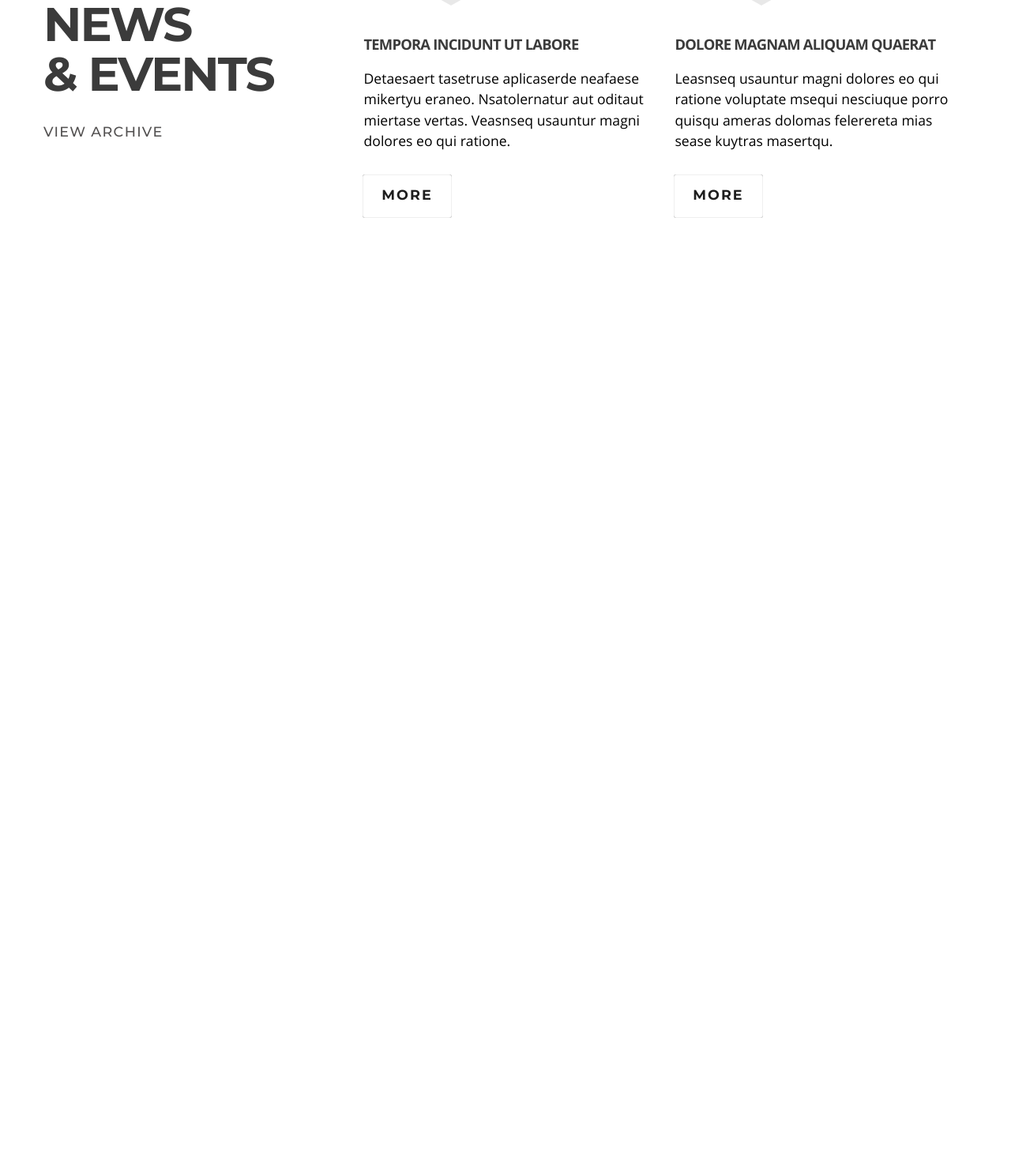
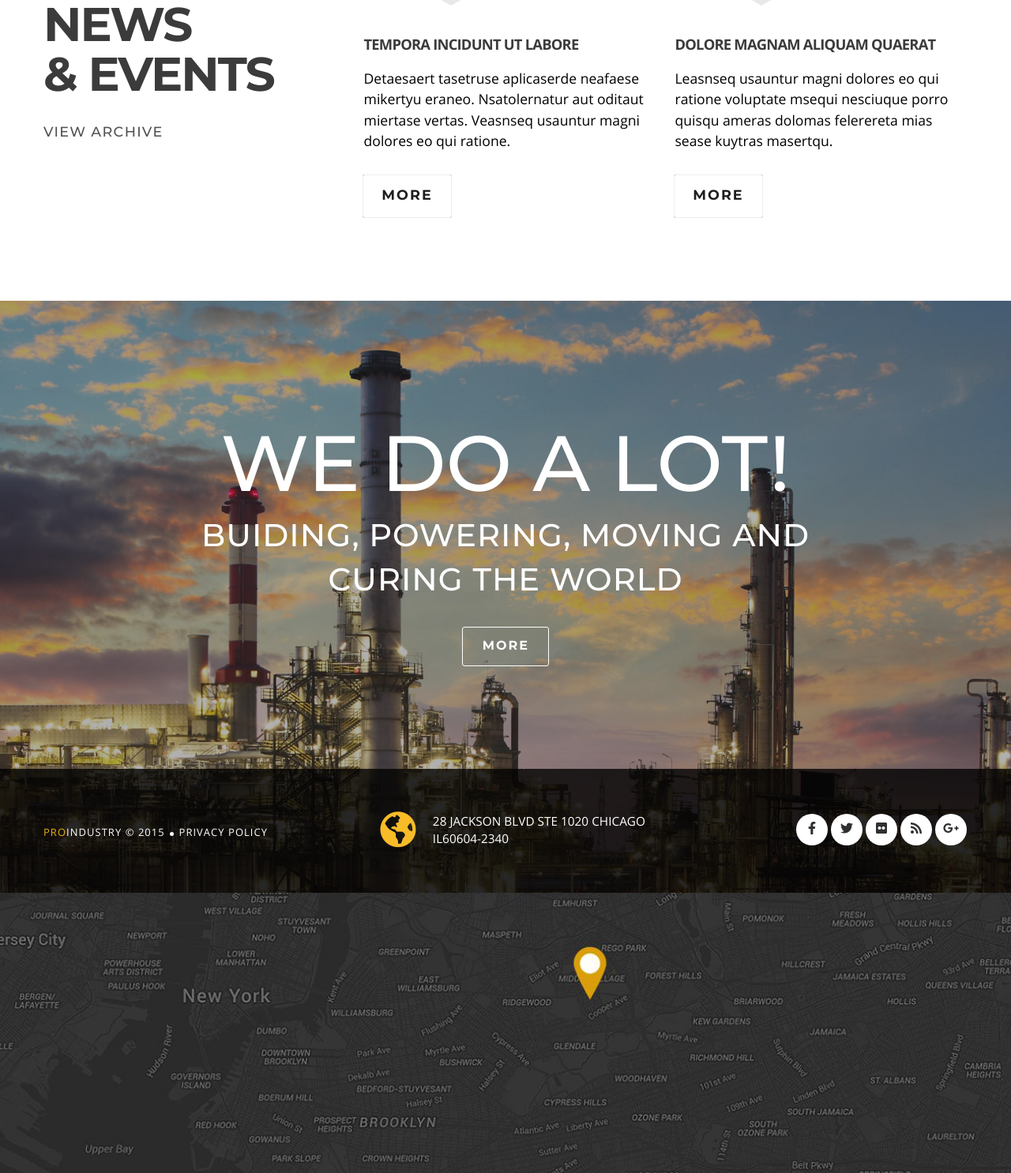
Before and after one commit to HL-Dz/proindustry, a plain HTML site: page index.html in a window 1280 px wide. Shown: the part 4883-6369 px from the top of the page at 79% size. Before the commit the page ends 5269 px from the top, so only its background shows below. Drawn offline with Linux system fonts and the light colour scheme; files whose address does not match are found by name.

Commit message:
feat: add template for footer

```diff
--- a/css/base/base.css
+++ b/css/base/base.css
@@ -11,6 +11,8 @@
   /* Backgrounds */
   --proindustry-bg: url("../../assets/images/bg/proindustry.jpg");
   --experience-bg: url("../../assets/images/bg/experience.jpg");
+  --footer-bg: url("../../assets/images/bg/building.jpg");
+  --map-bg: url("../../assets/images/bg/map.png");
   --money-bg: url("../../assets/images/content/money.jpg");
   --disk-bg: url("../../assets/images/content/technology.jpg");
 
--- a/css/components/button-go.css
+++ b/css/components/button-go.css
@@ -34,6 +34,11 @@
   color: var(--dark-color);
 }
 
+.button-link_white {
+  background: transparent;
+  border: 1px solid white;
+}
+
 .button-link:hover {
   transform: scale(1.2);
 }
--- a/css/components/events.css
+++ b/css/components/events.css
@@ -1,5 +1,5 @@
 .events {
-  padding: 4.375em 0 6.875em;
+  padding: 4.375em 0 6.6em;
   --section-color: #3b3b3b;
 }
 
--- /dev/null
+++ b/css/layouts/footer.css
@@ -0,0 +1,178 @@
+.footer-wrap {
+  padding-top: 9.7em;
+  background: var(--footer-bg);
+  background-size: cover;
+  background-position: top center;
+}
+
+.building {
+  padding-bottom: 8.125em;
+}
+
+.building__wrap {
+  display: flex;
+  flex-direction: column;
+  align-items: center;
+  color: var(--white-color);
+  text-transform: var(--upper);
+}
+
+.building__title {
+  font-size: 6.2em;
+  font-weight: 500;
+  padding-bottom: 0.02em;
+}
+
+.building__decs {
+  font-size: 2.5em;
+  font-weight: 500;
+  text-align: center;
+  line-height: 1.4;
+  letter-spacing: 1px;
+  padding-bottom: 0.75em;
+}
+
+.building__buttons {
+  display: flex;
+  justify-content: center;
+}
+
+.building__buttons .button-link {
+  margin-left: -0.4em;
+  padding-top: 0.85em;
+  font-weight: 600;
+}
+
+.contacts {
+  position: relative;
+  color: var(--white-color);
+  background: rgba(0, 0, 0, 0.78);
+  padding-top: 3.313em;
+  padding-bottom: 3.15em;
+}
+
+.scroll-up {
+  position: absolute;
+  right: 10px;
+  top: 50%;
+  transform: translateY(-50%);
+  width: 3.5em;
+  height: 3.5em;
+  background: var(--orange-color);
+  display: flex;
+  justify-content: center;
+  align-items: center;
+  border-radius: 50%;
+  cursor: pointer;
+  opacity: 0.5;
+  transition: opacity 0.3s ease-in-out;
+}
+
+.scroll-up:hover {
+  opacity: 1;
+}
+
+.scroll-up__icon {
+  color: var(--dark-color);
+}
+
+.contacts__wrap {
+  display: flex;
+  align-items: center;
+}
+
+.contacts__wrap >* {
+  flex-basis: 33.3%;
+}
+
+.privacy * {
+  font-family: 'Open Sans', sans-serif;
+  text-transform: var(--upper);
+  font-size: 0.9em;
+  letter-spacing: 1.05px;
+}
+
+.privacy__policy {
+  position: relative;
+  padding-left: 13px;
+}
+
+.privacy__policy:before {
+  content:'';
+  position: absolute;
+  right: 95%;
+  top: 50%;
+  width: 5px;
+  height: 5px;
+  border-radius: 50%;
+  background: var(--white-color);
+}
+
+.privacy .proindustry__link span {
+  font-size: 1em;
+}
+
+.address {
+  display: flex;
+  padding-left: 2.3em;
+  font-family: 'Open Sans', sans-serif;
+  text-transform: var(--upper);
+}
+
+.address__icon {
+  font-size: 2.9em;
+  color: var(--orange-color);
+}
+
+.address__target {
+  font-size: 0.96em;
+  padding-left: 1.4em;
+  padding-top: 0.2em;
+  line-height: 1.43;
+}
+
+.social {
+  margin-top: -6px;
+}
+
+.social__list {
+  display: flex;
+  justify-content: flex-end;
+}
+
+.social__item {
+  --size-icon: 40px;
+  width: var(--size-icon);
+  height: var(--size-icon);
+  margin-right: 4px;
+}
+
+.social__item:last-child {
+  margin-right: 0;
+}
+
+.social__link {
+  display: inline-flex;
+  width: 100%;
+  height: 100%;
+  justify-content: center;
+  align-items: center;
+  font-size: 1em;
+  background: var(--white-color);
+  color: var(--social-color);
+  border-radius: 50%;
+  will-change: transform;
+  transition: all 0.3s ease-in-out;
+}
+
+.social__link:hover {
+  color: var(--orange-color);
+  transform: scale(1.3);
+}
+
+.map {
+  background: var(--map-bg);
+  background-size: cover;
+  background-position: top center;
+  height: 22.188em;
+}
--- a/css/main.css
+++ b/css/main.css
@@ -5,6 +5,7 @@
 
 /* Layouts */
 @import "layouts/header.css";
+@import "layouts/footer.css";
 
 /* Components */
 @import "components/proindustry.css";
--- a/index.html
+++ b/index.html
@@ -272,6 +272,79 @@
     </div>
   </section>
 
+  <!-- Footer -->
+  <footer class="footer">
+    <div class="footer-wrap">
+      <section class="building">
+        <div class="container">
+          <div class="building__wrap">
+            <h2 class="building__title">We do a lot!</h2>
+            <div class="building__decs">Buiding, powering, moving and <br> curing the world</div>
+            <div class="building__buttons">
+              <div class="button-go">
+                <a href="" class="button-link button-link_white">More</a>
+              </div>
+            </div>
+          </div>
+        </div>
+      </section>
+
+      <section class="contacts">
+        <!-- <div class="scroll-up">
+          <i class="icon-arrow scroll-up__icon"></i>
+        </div> -->
+        <div class="container">
+          <div class="contacts__wrap">
+            <div class="privacy">
+              <div class="privacy__text">
+                <a href="#" class="proindustry__link">
+                  <span>Pro</span>industry
+                </a>
+                <span>© 2015</span>
+                <span class="privacy__policy">privacy policy</span>
+              </div>
+            </div>
+            <div class="address">
+              <div class="icon-globe address__icon"></div>
+              <div class="address__target">
+                28 jackson blvd ste 1020 chicago <br>il60604-2340
+              </div>
+            </div>
+            <div class="social">
+              <ul class="social__list">
+                <li class="social__item">
+                  <a href="#" class="social__link">
+                    <i class="icon-fb social__icon"></i>
+                  </a>
+                </li>
+                <li class="social__item">
+                  <a href="#" class="social__link">
+                    <i class="icon-tw social__icon"></i>
+                  </a>
+                </li>
+                <li class="social__item">
+                  <a href="#" class="social__link">
+                    <i class="icon-flickr social__icon"></i>
+                  </a>
+                </li>
+                <li class="social__item">
+                  <a href="#" class="social__link">
+                    <i class="icon-rss social__icon"></i>
+                  </a>
+                </li>
+                <li class="social__item">
+                  <a href="#" class="social__link">
+                    <i class="icon-google social__icon"></i>
+                  </a>
+                </li>
+              </ul>
+            </div>
+          </div>
+        </div>
+      </section>
+    </div>
+    <section class="map"></section>
+  </footer>
   <script src="index.js"></script>
 </body>
 </html>
```
Also changed, not shown: assets/images/bg/map.png (added).
